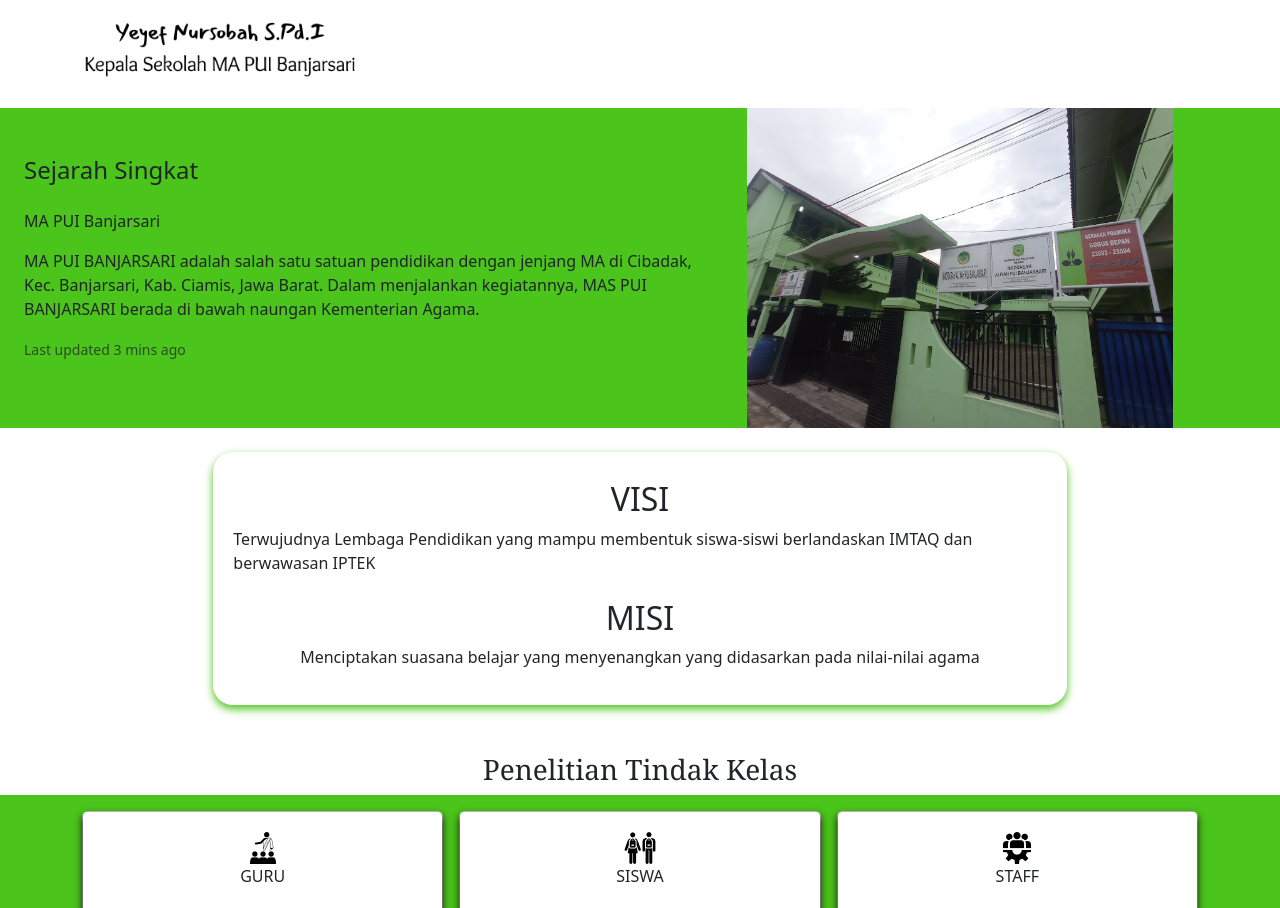
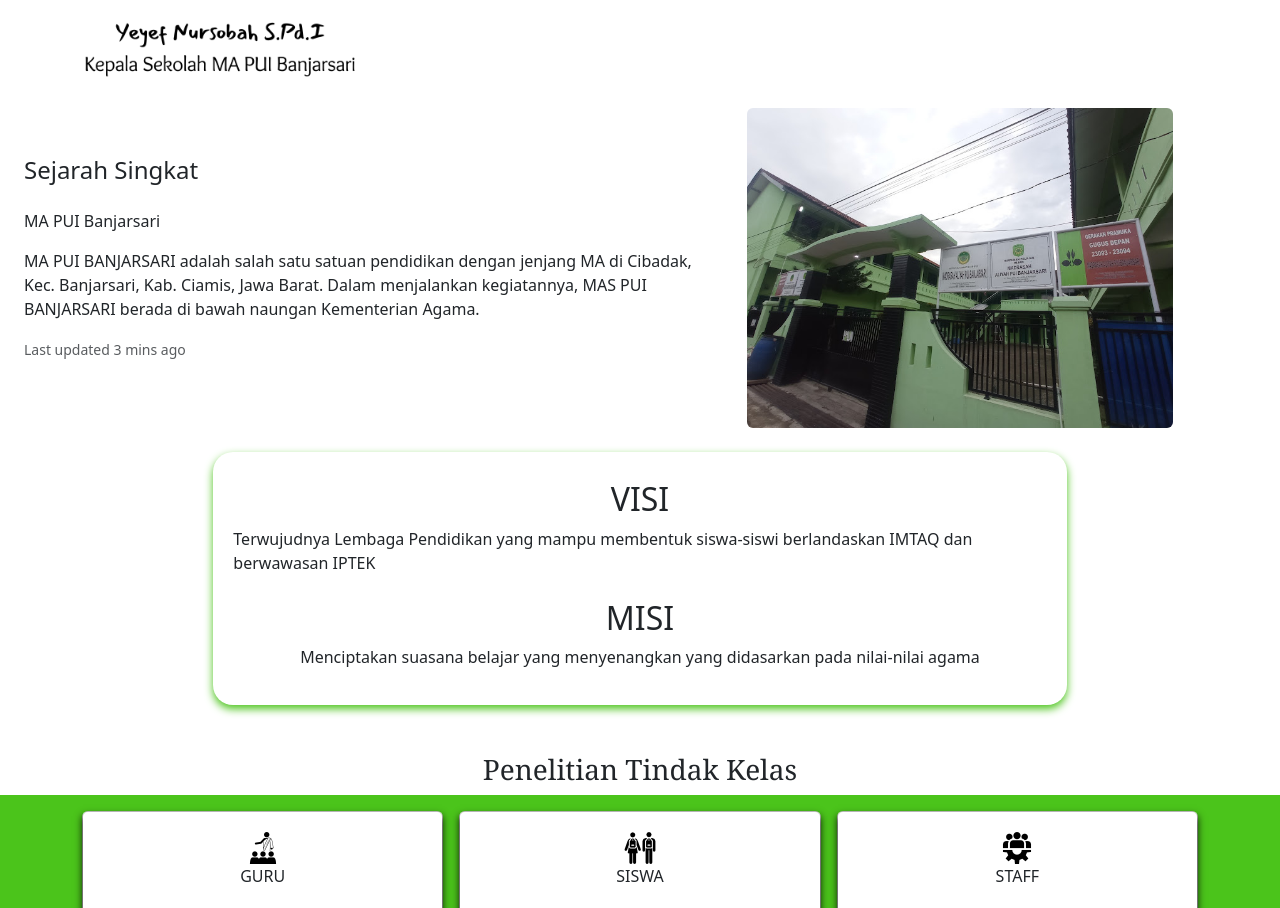
Before and after one commit to sriayuwandini/mapui, a plain HTML site: page index.html in a window 1280 px wide. Shown: the part 1279-2187 px from the top of the page. Drawn offline with nearby package versions, Linux system fonts and the light colour scheme.

Commit message:
Add files via upload

```diff
--- a/index.html
+++ b/index.html
@@ -171,7 +171,7 @@
           </div>
         </div>
 
-        <div class="header">
+        <div class="headerr">
         <div style="max-width: 1920px;">
           <div class="row g-0">
             <div class="col-md-7 my-4 py-4 px-4">
@@ -183,7 +183,7 @@
               </div>
             </div>
             <div class=" col-md-4">
-              <img src="images/tempat2.jpg" class="img-fluid mx-auto"alt="...">
+              <img src="images/tempat2.jpg" class="img-fluid rounded"alt="...">
             </div>
           </div>
         </div>
```
